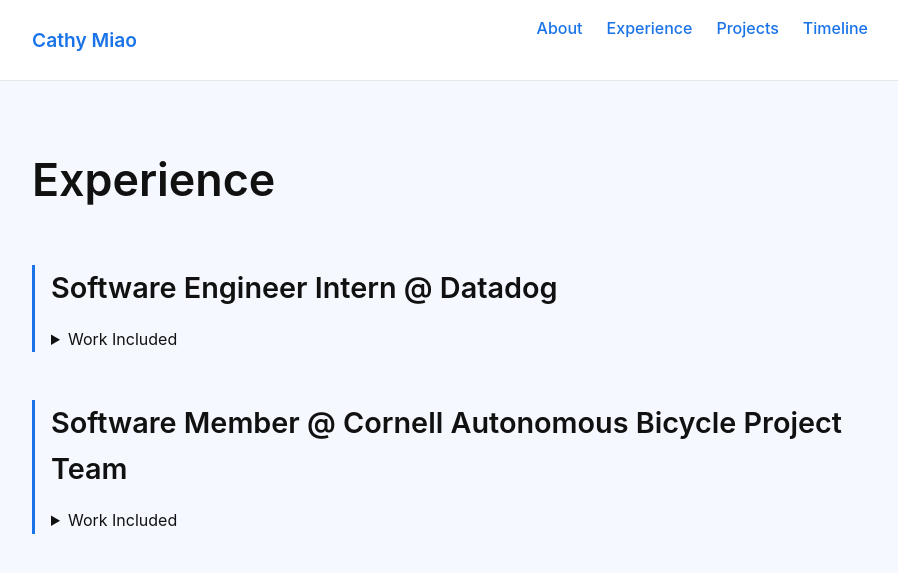
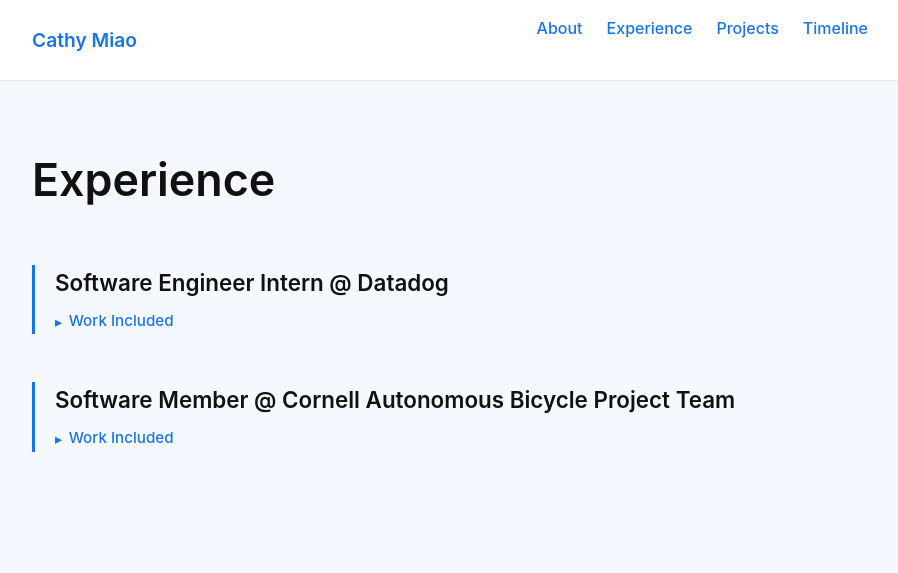
Before and after one commit to cathymiao04/digitalportfolio, a Jekyll site: the page built from experience.md, in a window 1280 px wide. Shown: the top 573 px of the page, without its empty margins (190-1088 px from the left). Built offline with Jekyll 4.4.1, drawn with Linux system fonts in a browser that asks for light colours.

Commit message:
Update style.css

```diff
--- a/assets/css/style.css
+++ b/assets/css/style.css
@@ -123,9 +123,54 @@ li {
 }
 
 .experience-block {
-  margin-top: 2.5rem;
-  padding-left: 1rem;
+  margin-top: 3rem;
+  padding-left: 1.25rem;
   border-left: 3px solid #1a73e8;
+}
+
+.experience-title {
+  font-size: 1.4rem;
+  font-weight: 600;
+  margin-bottom: 0.5rem;
+}
+
+.experience-details {
+  margin-top: 0.25rem;
+}
+
+.experience-details summary {
+  cursor: pointer;
+  font-size: 0.95rem;
+  font-weight: 500;
+  color: #1a73e8;
+  list-style: none;
+  display: inline-flex;
+  align-items: center;
+}
+
+.experience-details summary::-webkit-details-marker {
+  display: none;
+}
+
+.experience-details summary::before {
+  content: "▸";
+  margin-right: 0.4rem;
+  font-size: 0.9rem;
+  transition: transform 0.2s ease;
+}
+
+.experience-details[open] summary::before {
+  transform: rotate(90deg);
+}
+
+.experience-details ul {
+  margin-top: 0.75rem;
+  margin-left: 1.25rem;
+}
+
+.experience-details li {
+  margin-bottom: 0.5rem;
+  max-width: 700px;
 }
 
 a {
```
